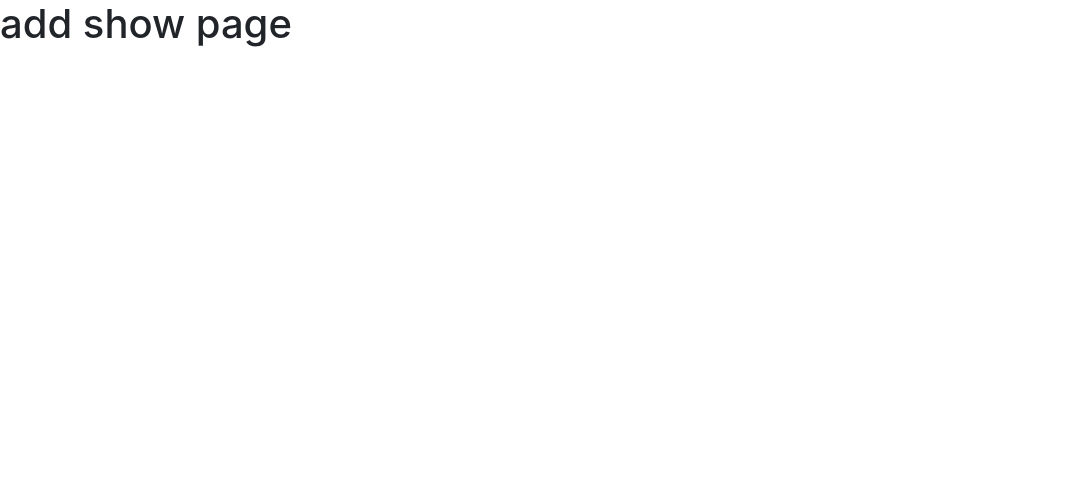
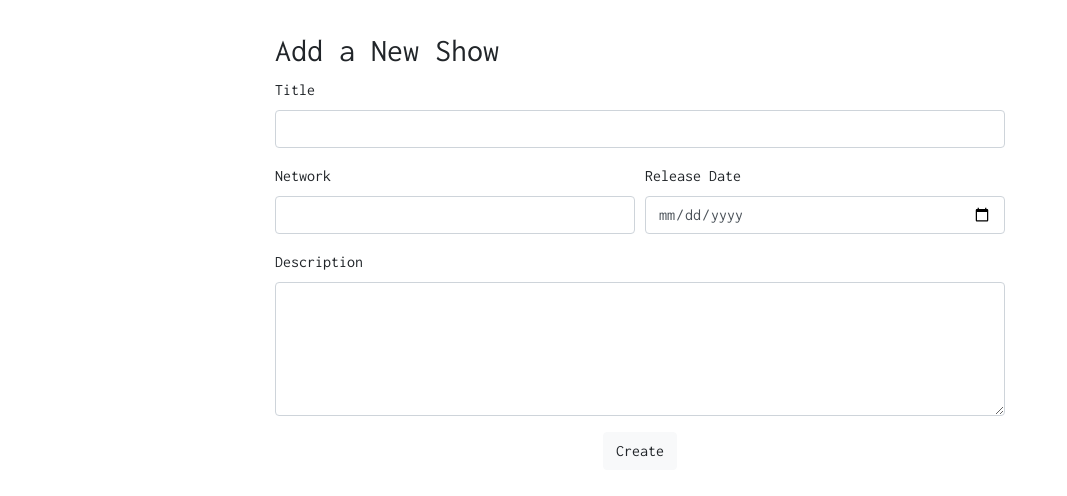
Before and after one commit to joshgendal/coding-dojo-challenge, a Django app: page /shows/new/ in a window 1280 px wide. Shown: the top 496 px of the page, without its empty margins (0-1067 px from the left). Run offline with Django 3.2, Linux system fonts and the light colour scheme; some libraries are stand-ins or nearby versions.

Commit message:
ui for add-show page finished

```diff
--- /dev/null
+++ b/codingdojochallenge/static/codingdojochallenge/css/styles.css
@@ -0,0 +1,24 @@
+body {
+  font-family: "Inconsolata", monospace;
+}
+
+.header-txt {
+  margin-top: 32px;
+}
+
+/* ===== New Show page styles */
+form > .sm-margin-top {
+  margin-top: 16px;
+}
+
+.center {
+  /* right: 50%; */
+  display: flex;
+  align-items: center;
+  justify-content: center;
+}
+
+/* #input-description input {
+  height: 112px;
+  padding: 10px 0;
+} */
--- a/codingdojochallenge/templates/codingdojochallenge/add-show.html
+++ b/codingdojochallenge/templates/codingdojochallenge/add-show.html
@@ -3,15 +3,63 @@
   <head>
     <meta charset="UTF-8" />
     <meta name="viewport" content="width=device-width, initial-scale=1.0" />
-    <title>Document</title>
+    <title>New TV Shows</title>
+    <link rel="preconnect" href="https://fonts.gstatic.com" />
+    <link
+      href="https://fonts.googleapis.com/css2?family=Inconsolata&display=swap"
+      rel="stylesheet"
+    />
     <link
       rel="stylesheet"
       href="https://stackpath.bootstrapcdn.com/bootstrap/4.5.2/css/bootstrap.min.css"
       integrity="sha384-JcKb8q3iqJ61gNV9KGb8thSsNjpSL0n8PARn9HuZOnIxN0hoP+VmmDGMN5t9UJ0Z"
       crossorigin="anonymous"
     />
+    {% load static %}
+    <link
+      rel="stylesheet"
+      href="{% static 'codingdojochallenge/css/styles.css' %}"
+    />
   </head>
   <body>
-    <h1>add show page</h1>
+    <main>
+      <div class="container">
+        <div class="row">
+          <div class="col-md-8" style="margin:auto;">
+            <h2 class="header-txt">Add a New Show</h2>
+            <form action="">
+              <div class="form-row">
+                <div class="col-md-12">
+                  <label for="title-input">Title</label>
+                  <input type="text" class="form-control" id="title-input" />
+                </div>
+              </div>
+              <div class="form-row sm-margin-top">
+                <div class="col-md-6">
+                  <label for="network-input">Network</label>
+                  <input type="text" class="form-control" id="network-input" />
+                </div>
+                <div class="col-md-6">
+                  <label for="date-input">Release Date</label>
+                  <input type="date" class="form-control" id="date-input" /></div>
+              </div>
+              <div class="form-row sm-margin-top">
+                <div class="col-md-12">
+                  <label for="description-input">Description</label>
+                  <textarea name="description" class="form-control" id="description-input" cols="30" rows="5">
+                  </textarea>
+                  <div class="center">
+                    <button id="create-btn" class="btn btn-light sm-margin-top" style="margin-top:16px;">Create</button>
+                  </div>
+
+                  {% comment %} <input type="text" class="form-control description" id="description-input" style="height: 112px"> {% endcomment %}
+                </div>
+              </div>
+              {% comment %} </div> {% endcomment %}
+            </form>
+          </div>
+        </div>
+      </div>
+    </main>
   </body>
 </html>
```
